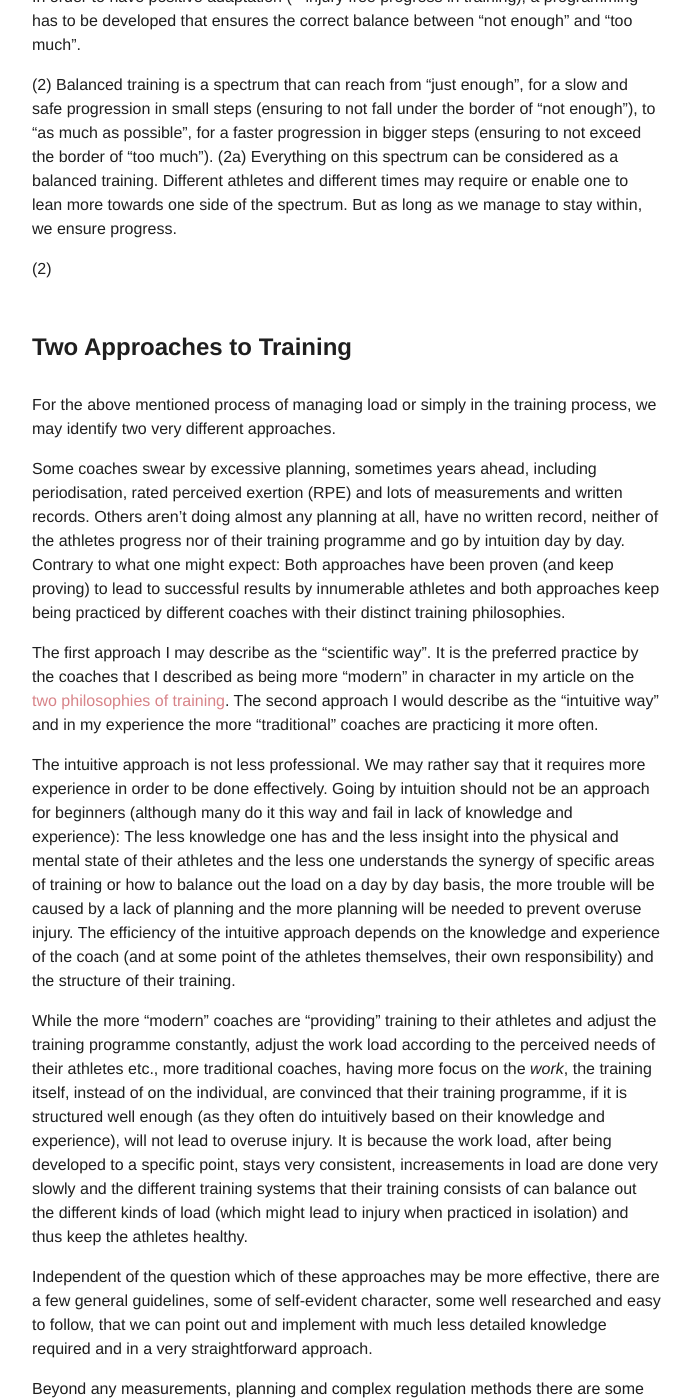
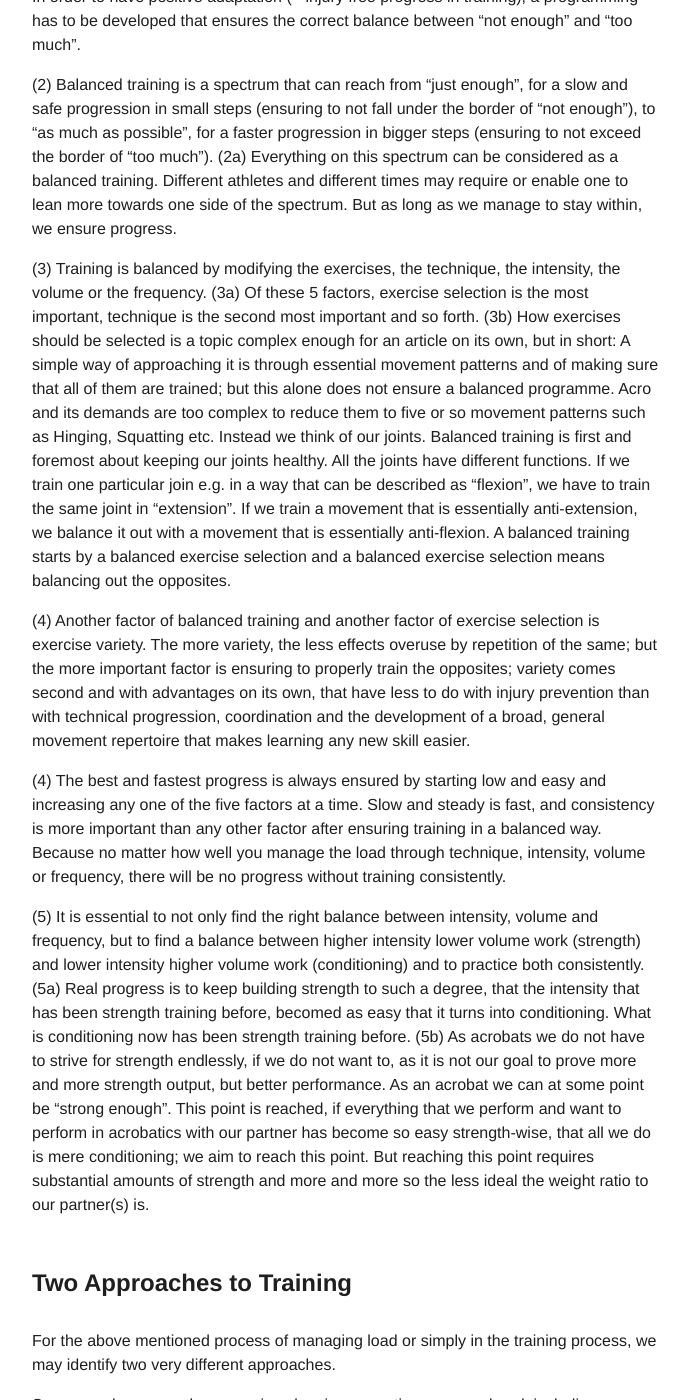
Before and after one commit to floshin/acrolib, a Jekyll site: the page built from training/load-management.md, in a window 1280 px wide and 1400 px high, scrolled down 3043 px. Shown: the whole window, without its empty margins (293-984 px from the left). Built offline with Jekyll 4.4.1, drawn with Linux system fonts in a browser that asks for light colours; our own code applies the rules of GitHub Pages for plain Markdown files; some of the changed text lies outside the part shown.

Commit message:
Update load-management.md

```diff
--- a/training/load-management.md
+++ b/training/load-management.md
@@ -51,7 +51,7 @@ Other people sometimes are working always with low intensity, and just adjust th
 But rarely do they consistently practice both high intensity exercises and high volume, low intensity exercises on a daily or otherwise regular basis. Rarely are they aware of the importance of both and see the relevance of the ratio between these two forms of training, the first of which we call strength training, the second of which we call conditioning. Strength & Conditioning may be one "complex", but they're not the same. Both have to be practiced and balanced in order to progress in a safe and injury-free manner. How much of and how often we do both of them is another lever by which we can manage load.
 
 
-### Principles of Load Management
+### Principles of Load Management or of Balanced Training
 
 As a summary of the explanations above:
 
@@ -59,8 +59,13 @@ As a summary of the explanations above:
 
 (2) Balanced training is a spectrum that can reach from "just enough", for a slow and safe progression in small steps (ensuring to not fall under the border of "not enough"), to "as much as possible", for a faster progression in bigger steps (ensuring to not exceed the border of "too much"). (2a) Everything on this spectrum can be considered as a balanced training. Different athletes and different times may require or enable one to lean more towards one side of the spectrum. But as long as we manage to stay within, we ensure progress.
 
-(2)
+(3) Training is balanced by modifying the exercises, the technique, the intensity, the volume or the frequency. (3a) Of these 5 factors, exercise selection is the most important, technique is the second most important and so forth. (3b) How exercises should be selected is a topic complex enough for an article on its own, but in short: A simple way of approaching it is through essential movement patterns and of making sure that all of them are trained; but this alone does not ensure a balanced programme. Acro and its demands are too complex to reduce them to five or so movement patterns such as Hinging, Squatting etc. Instead we think of our joints. Balanced training is first and foremost about keeping our joints healthy. All the joints have different functions. If we train one particular join e.g. in a way that can be described as "flexion", we have to train the same joint in "extension". If we train a movement that is essentially anti-extension, we balance it out with a movement that is essentially anti-flexion. A balanced training starts by a balanced exercise selection and a balanced exercise selection means balancing out the opposites.
 
+(4) Another factor of balanced training and another factor of exercise selection is exercise variety. The more variety, the less effects overuse by repetition of the same; but the more important factor is ensuring to properly train the opposites; variety comes second and with advantages on its own, that have less to do with injury prevention than with technical progression, coordination and the development of a broad, general movement repertoire that makes learning any new skill easier.
+
+(4) The best and fastest progress is always ensured by starting low and easy and increasing any one of the five factors at a time. Slow and steady is fast, and consistency is more important than any other factor after ensuring training in a balanced way. Because no matter how well you manage the load through technique, intensity, volume or frequency, there will be no progress without training consistently.
+
+(5) It is essential to not only find the right balance between intensity, volume and frequency, but to find a balance between higher intensity lower volume work (strength) and lower intensity higher volume work (conditioning) and to practice both consistently. (5a) Real progress is to keep building strength to such a degree, that the intensity that has been strength training before, becomed as easy that it turns into conditioning. What is conditioning now has been strength training before. (5b) As acrobats we do not have to strive for strength endlessly, if we do not want to, as it is not our goal to prove more and more strength output, but better performance. As an acrobat we can at some point be "strong enough". This point is reached, if everything that we perform and want to perform in acrobatics with our partner has become so easy strength-wise, that all we do is mere conditioning; we aim to reach this point. But reaching this point requires substantial amounts of strength and more and more so the less ideal the weight ratio to our partner(s) is.
 
 
 ## Two Approaches to Training
```
Also changed, not shown: other parts of training/load-management.md (+1 -1 lines).
